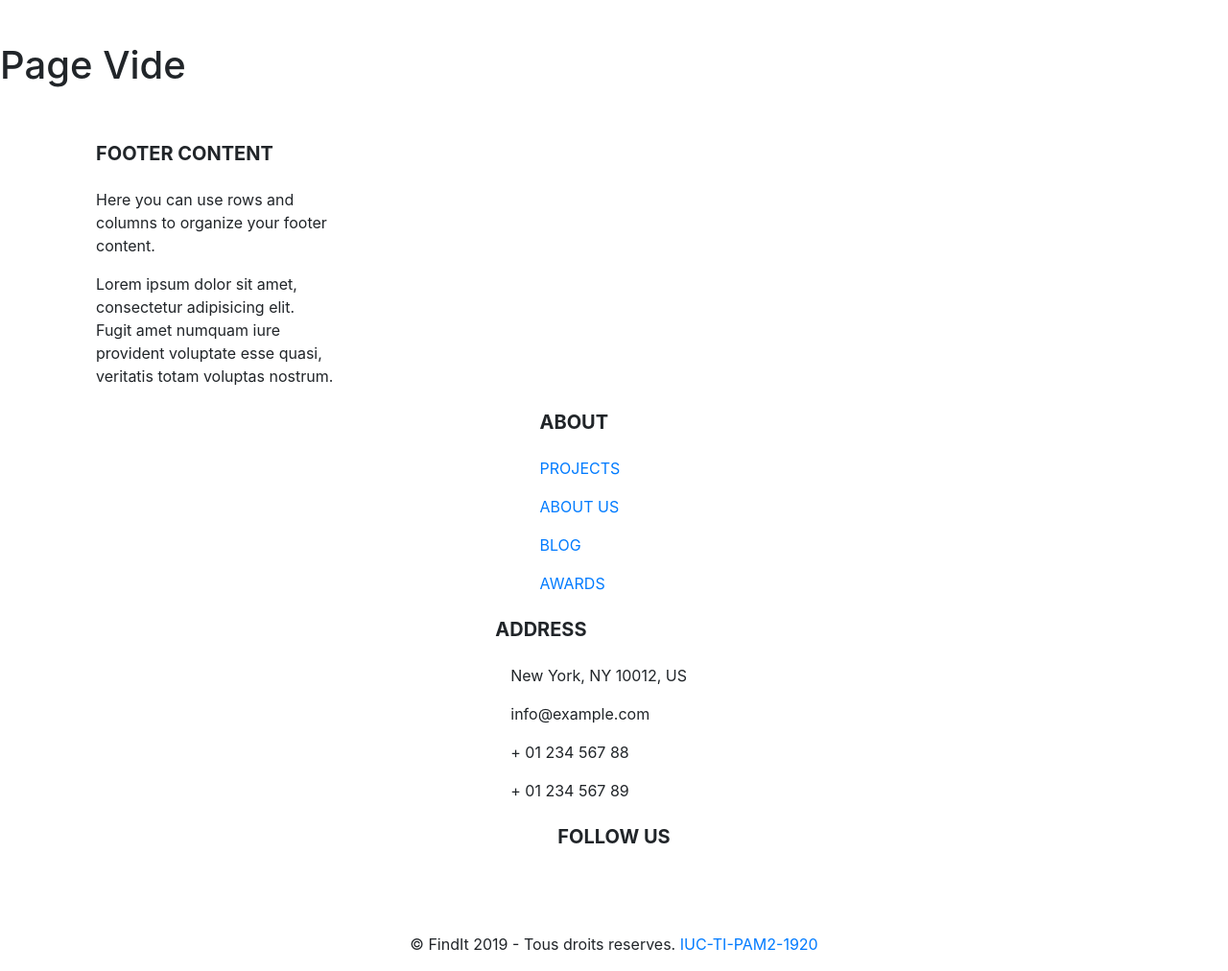
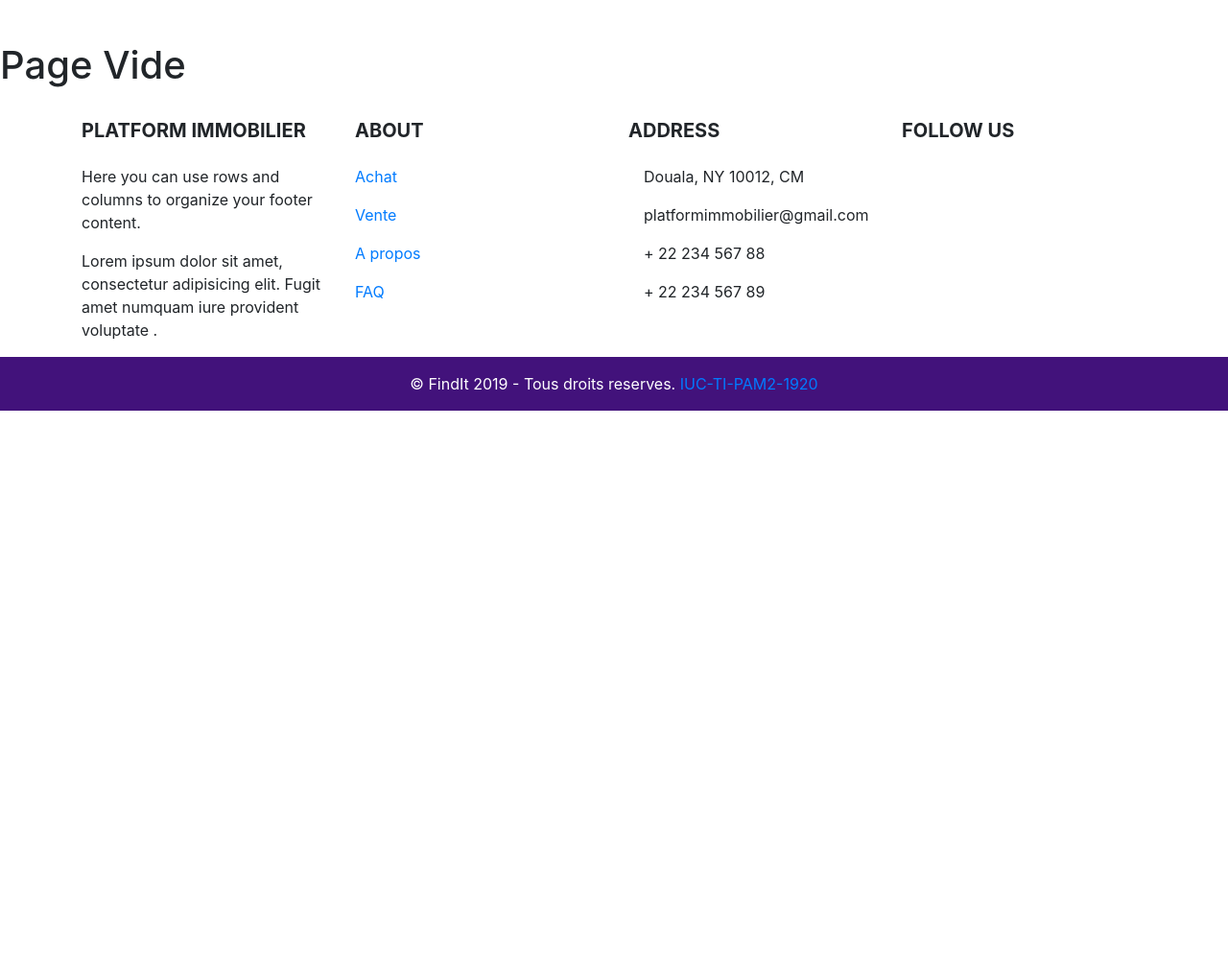
Before and after one commit to dy05/imo_web, a PHP site: page /public/contact in a window 1280 px wide. Shown: the part 56-1068 px from the top of the page at 96% size. After the commit the page ends 484 px from the top, so only its background shows below. Run offline with PHP 8.4, Linux system fonts and the light colour scheme; the visitor is signed in with stand-in values (Sample User, id 1); data that the repository does not hold is empty; some libraries are stand-ins or nearby versions.

Commit message:
modification du footer et app dans le nouveaux projet

```diff
--- a/Views/layouts/app.php
+++ b/Views/layouts/app.php
@@ -39,119 +39,79 @@
     <!-- Footer -->
      <footer class="page-footer font-small mdb-color lighten-3 pt-4">
     <div class="container text-center text-md-left">
-            <div c<!-- Grid column -->
-            <div class="col-md-4 col-lg-3 mr-auto my-md-4 my-0 mt-4 mb-1">
-
-                <!-- Content -->
-                <h5 class="font-weight-bold text-uppercase mb-4">Footer Content</h5>
+        <div class="row">
+            <div class="col col-lg-3">
+                <h5 class="font-weight-bold text-uppercase mb-4">Platform Immobilier </h5>
                 <p>Here you can use rows and columns to organize your footer content.</p>
-                <p>Lorem ipsum dolor sit amet, consectetur adipisicing elit. Fugit amet numquam iure provident voluptate
-                    esse
-                    quasi, veritatis totam voluptas nostrum.</p>
-
+                <p>Lorem ipsum dolor sit amet, consectetur adipisicing elit. Fugit amet numquam iure provident voluptate .</p>
             </div>
-            <!-- Grid column -->
-
-            <hr class="clearfix w-100 d-md-none">
-
-            <!-- Grid column -->
-            <div class="col-md-2 col-lg-2 mx-auto my-md-4 my-0 mt-4 mb-1">
-
-                <!-- Links -->
+            <div class="col col-lg-3">
                 <h5 class="font-weight-bold text-uppercase mb-4">About</h5>
-
                 <ul class="list-unstyled">
                     <li>
                         <p>
-                            <a href="#!">PROJECTS</a>
+                            <a href="#!">Achat</a>
                         </p>
                     </li>
                     <li>
                         <p>
-                            <a href="#!">ABOUT US</a>
+                            <a href="#!">Vente</a>
                         </p>
                     </li>
                     <li>
                         <p>
-                            <a href="#!">BLOG</a>
+                            <a href="#!">A propos</a>
                         </p>
                     </li>
                     <li>
                         <p>
-                            <a href="#!">AWARDS</a>
+                            <a href="#!">FAQ</a>
                         </p>
                     </li>
                 </ul>
 
             </div>
-            <!-- Grid column -->
-
-            <hr class="clearfix w-100 d-md-none">
-
-            <!-- Grid column -->
-            <div class="col-md-4 col-lg-3 mx-auto my-md-4 my-0 mt-4 mb-1">
-
-                <!-- Contact details -->
+            <div class="col col-lg-3">
                 <h5 class="font-weight-bold text-uppercase mb-4">Address</h5>
-
                 <ul class="list-unstyled">
                     <li>
                         <p>
-                            <i class="fas fa-home mr-3"></i> New York, NY 10012, US</p>
+                            <i class="fas fa-home mr-3"></i>Douala, NY 10012, CM</p>
                     </li>
                     <li>
                         <p>
-                            <i class="fas fa-envelope mr-3"></i> info@example.com</p>
+                            <i class="fas fa-envelope mr-3"></i>platformimmobilier@gmail.com</p>
                     </li>
                     <li>
                         <p>
-                            <i class="fas fa-phone mr-3"></i> + 01 234 567 88</p>
+                            <i class="fas fa-phone mr-3"></i> + 22 234 567 88</p>
                     </li>
                     <li>
                         <p>
-                            <i class="fas fa-print mr-3"></i> + 01 234 567 89</p>
+                            <i class="fas fa-print mr-3"></i> + 22 234 567 89</p>
                     </li>
                 </ul>
 
             </div>
-            <!-- Grid column -->
-
-            <hr class="clearfix w-100 d-md-none">
-
-            <!-- Grid column -->
-            <div class="col-md-2 col-lg-2 text-center mx-auto my-4">
-
-                <!-- Social buttons -->
+            <div class="col-lg-3">
                 <h5 class="font-weight-bold text-uppercase mb-4">Follow Us</h5>
-
-                <!-- Facebook -->
                 <a type="button" class="btn-floating btn-fb">
                     <i class="fab fa-facebook-f"></i>
                 </a>
-                <!-- Twitter -->
                 <a type="button" class="btn-floating btn-tw">
                     <i class="fab fa-twitter"></i>
                 </a>
-                <!-- Google +-->
                 <a type="button" class="btn-floating btn-gplus">
                     <i class="fab fa-google-plus-g"></i>
                 </a>
-                <!-- Dribbble -->
                 <a type="button" class="btn-floating btn-dribbble">
                     <i class="fab fa-dribbble"></i>
                 </a>
-
             </div>
-            <!-- Grid column -->
-
         </div>
-        <!-- Grid row -->
-
     </div>
-        <!-- Footer Links -->
-
     <!-- Copyright -->
-        <div class="footer-copyright text-center py-3">
+    <div class="footer-copyright text-center py-3 bg-#42127b">
         &copy; FindIt <?= date('Y'); ?> -  Tous droits reserves.
         <a href="#">IUC-TI-PAM2-1920</a>
     </div>
--- a/public/css/main.css
+++ b/public/css/main.css
@@ -8,3 +8,12 @@ main{
 .active{
     background: #000;
 }
+.footer-copyright{
+    background-color: #42127b;
+}
+.row{
+    border: 15px #42127b;
+}
+.footer-copyright{
+    color: white;
+}
```
Also changed, not shown: Views/contact.php (+12 -4 lines). Lines whose indentation alone changed are shown as unchanged.
